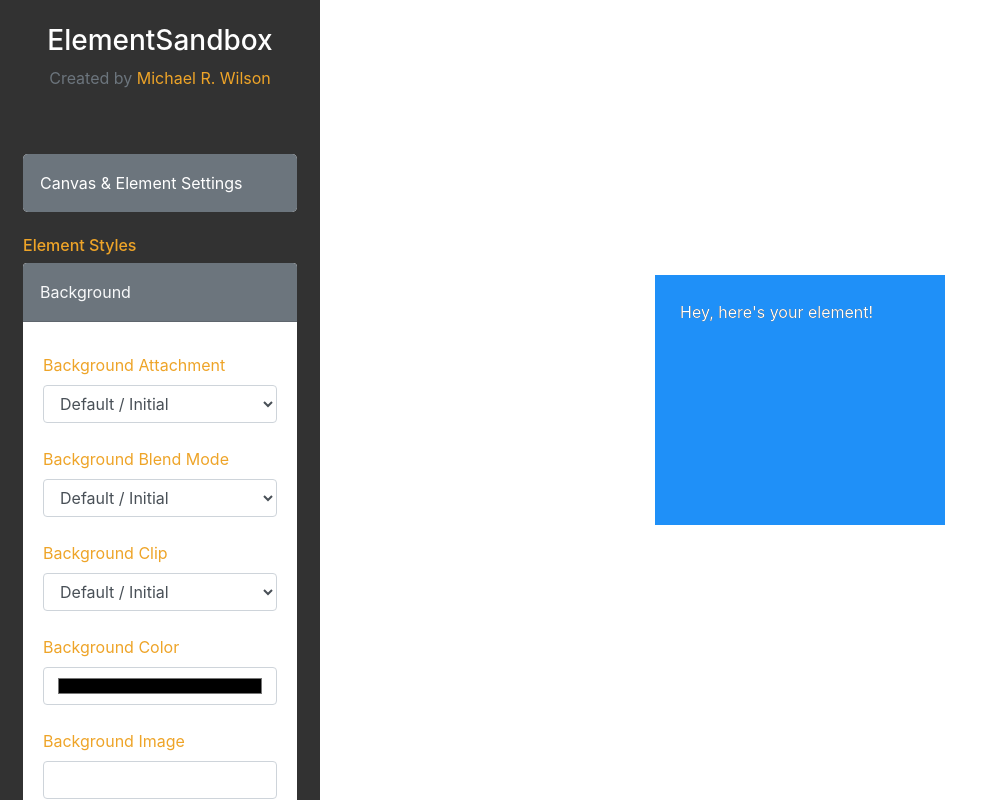
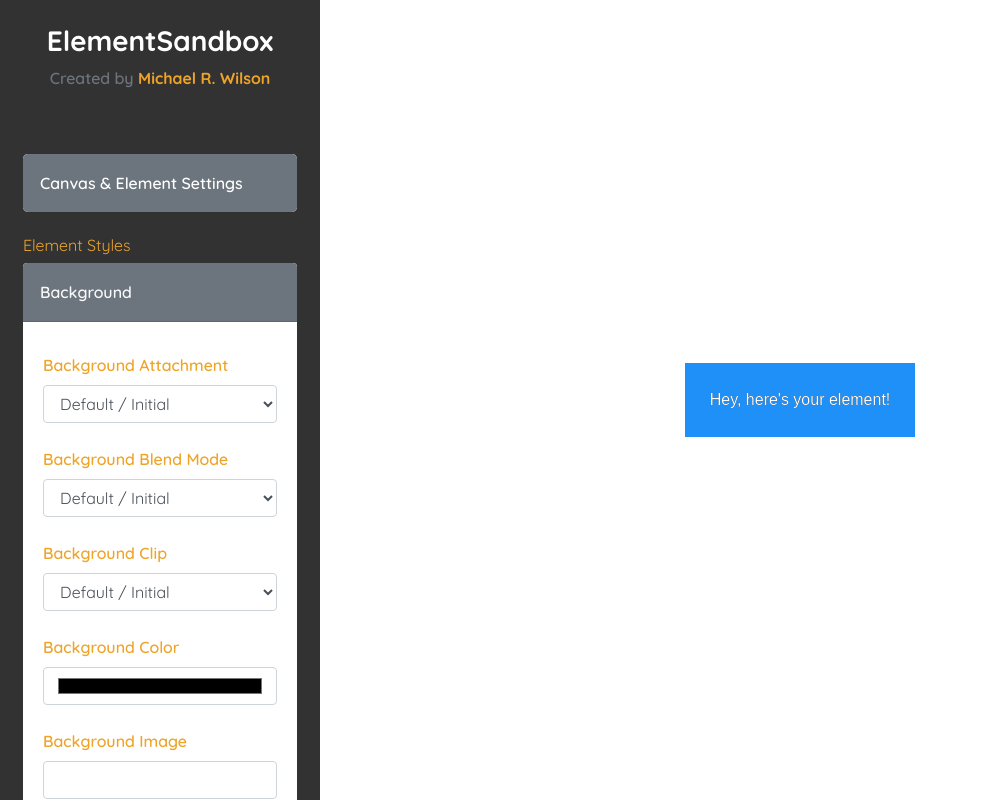
Before and after one commit to mikallwilsonn/elementsandbox, a React app: page / in a window 1280 px wide. Both pictures are taken after a click on the button "Background". Shown: the whole page, without its empty margins (0-985 px from the left). Built offline with nearby package versions, Linux system fonts and the light colour scheme.

Commit message:
Removed the unneccessary console log when changing a style, and implemented a new font

```diff
--- a/public/index.html
+++ b/public/index.html
@@ -22,6 +22,6 @@
   <body>
     <noscript>You need to enable JavaScript to run HTMentaL</noscript>
 
-    <div id="root"></div>
+    <div id="root" class="font-regular"></div>
   </body>
 </html>
--- a/src/components/Application.js
+++ b/src/components/Application.js
@@ -58,7 +58,7 @@ class Application extends Component {
                 <Sidebar        />
                 <ElementCanvas  />
 
-                <div className="alert alert-dark mobile-notice" role="alert">
+                <div className="alert alert-dark mobile-notice font-medium" role="alert">
                     For the best experience, it is recommended to use this on desktop.
 
                     <button type="button" className="close ml-3" data-dismiss="alert" aria-label="Close">
--- a/src/components/mixins/ChoiceControl.js
+++ b/src/components/mixins/ChoiceControl.js
@@ -7,15 +7,16 @@ import React from 'react';
 const ChoiceControl = ({ label, styleName, options, help }) => {
     return (
         <div className="form-group mt-2 pt-1 pb-1">
-            <label htmlFor={styleName} className="text-theme-primary">
+            <label htmlFor={styleName} className="text-theme-primary font-medium">
                 {label}
             </label>
             <select
                 className="form-control element-control"
                 name={styleName}
                 id={styleName}
+                defaultValue=''
             >
-                <option disabled defaultValue selected className="text-muted">
+                <option disabled value='' className="text-muted">
                     Default / Initial
                 </option>
 
--- a/src/components/mixins/ColorControl.js
+++ b/src/components/mixins/ColorControl.js
@@ -7,7 +7,7 @@ import React from 'react';
 const ColorControl = ({ label, styleName, help, }) => {
     return (
         <div className="form-group text-theme-primary mt-2 pt-1 pb-1">
-            <label htmlFor={styleName}>
+            <label htmlFor={styleName} className="text-theme-primary font-medium">
                 {label}
             </label>
 
--- a/src/components/mixins/ControlGroup.js
+++ b/src/components/mixins/ControlGroup.js
@@ -13,7 +13,7 @@ class ControlGroup extends Component {
             <div className="card border-0">
                 <div className="card-header p-0 text-left bg-secondary" id={`${name}Heading`}>
                     <h2 className="mb-0 p-0">
-                        <button className="btn btn-link control-toggle text-light m-0 p-3 h-100 w-100 text-left" type="button" data-toggle="collapse" data-target={`#${name}Controls`} aria-expanded="true" aria-controls={`${name}Controls`}>
+                        <button className="btn btn-link control-toggle text-light m-0 p-3 h-100 w-100 text-left font-medium" type="button" data-toggle="collapse" data-target={`#${name}Controls`} aria-expanded="true" aria-controls={`${name}Controls`}>
                             {label}
                         </button>
                     </h2>
--- a/src/components/mixins/ImageControl.js
+++ b/src/components/mixins/ImageControl.js
@@ -6,8 +6,8 @@ import React from 'react';
 // Control
 const ImageControl = ({ label, styleName, help, sizing }) => {
     return (
-        <div className="form-group text-theme-primary mt-2 pt-1 pb-1">
-            <label htmlFor={styleName}>
+        <div className="form-group mt-2 pt-1 pb-1">
+            <label htmlFor={styleName} className="text-theme-primary font-medium">
                 {label}
             </label>
 
--- a/src/components/mixins/InputControl.js
+++ b/src/components/mixins/InputControl.js
@@ -7,7 +7,7 @@ import React from 'react';
 const InputControl = ({ label, styleName, help, sizing }) => {
     return (
         <div className="form-group text-theme-primary mt-2 pt-1 pb-1">
-            <label htmlFor={styleName}>
+            <label htmlFor={styleName} className="text-theme-primary font-medium">
                 {label}
             </label>
 
--- a/src/components/mixins/RangeControl.js
+++ b/src/components/mixins/RangeControl.js
@@ -7,7 +7,7 @@ import React from 'react';
 const RangeControl = ({ label, styleName, min = 0, max, step = 1, sizing, value = 0, help }) => {
     return (
         <div className="form-group mt-2 pt-1 pb-1">
-            <label htmlFor={styleName} className="text-theme-primary">
+            <label htmlFor={styleName} className="text-theme-primary font-medium">
                 {label}
             </label>
             <input
@@ -20,7 +20,7 @@ const RangeControl = ({ label, styleName, min = 0, max, step = 1, sizing, value
                 max={max}
                 step={step}
                 data-sizing={sizing}
-                onChange={() => console.log( `changing ${styleName}` )}
+                //onChange={() => console.log( `changing ${styleName}` )}
             />
             {help ?
                 <small id={`${styleName}Help`} class="form-text text-muted mb-3">
--- a/src/components/sections/ElementList.js
+++ b/src/components/sections/ElementList.js
@@ -64,7 +64,7 @@ class ElementList extends Component {
                     className="form-control"
                     defaultValue=''
                 >
-                    <option disabled selected value=''>Choose An Element</option>
+                    <option disabled value=''>Choose An Element</option>
 
                     {this.renderOptions()}
                 </select>
--- a/src/components/sections/Sidebar.js
+++ b/src/components/sections/Sidebar.js
@@ -39,8 +39,8 @@ class Sidebar extends Component {
         return (
             <section id="Sidebar" className="col-lg-3 m-0 p-2 bg-theme-black text-white">
                 <header className="text-center p-3">
-                    <h1 className="h3">ElementSandbox</h1>
-                    <span className="text-muted">Created by <a href="https://github.com/mikallwilsonn/" className="text-theme-primary" target="_blank" rel="noopener noreferrer">Michael R. Wilson</a></span>
+                    <h1 className="h3 font-bold">ElementSandbox</h1>
+                    <span className="text-muted font-medium">Created by <a href="https://github.com/mikallwilsonn/" className="text-theme-primary font-bold" target="_blank" rel="noopener noreferrer">Michael R. Wilson</a></span>
                 </header>
 
                 <div className="col-lg-12 mt-5 d-flex flex-column">
@@ -50,7 +50,7 @@ class Sidebar extends Component {
                         <div className="card border-0 rounded-lg">
                             <div className="card-header p-0 text-left bg-secondary" id="headingOne">
                                 <h2 className="mb-0 p-0">
-                                    <button className="btn btn-link control-toggle text-white m-0 p-3 h-100 w-100 text-left" type="button" data-toggle="collapse" data-target="#collapseOne" aria-expanded="true" aria-controls="collapseOne">
+                                    <button className="btn btn-link control-toggle text-white m-0 p-3 h-100 w-100 text-left font-medium" type="button" data-toggle="collapse" data-target="#collapseOne" aria-expanded="true" aria-controls="collapseOne">
                                         Canvas &amp; Element Settings
                                     </button>
                                 </h2>
@@ -69,8 +69,9 @@ class Sidebar extends Component {
 
                                         <textarea
                                             type="text" className="form-control code-input" id="element-text-content" name="element-text-content" aria-describedby="element-text-contentHelp" placeholder=""
-                                            onChange={( event ) => this.updateElementText( event.target.value )}>
-                                                Hey, here's your element!
+                                            onChange={( event ) => this.updateElementText( event.target.value )}
+                                            defaultValue="Hey, here's your element!">
+
                                             </textarea>
 
                                         <small id="element-text-contentHelp" className="form-text text-muted mb-2">
--- a/src/theme/element.css
+++ b/src/theme/element.css
@@ -29,8 +29,8 @@
     --display: inline-block;
     --opacity: 1;
     --position: initial;
-    --height: 25%;
-    --width: 25%;
+    --height: auto;
+    --width: auto;
     --box-sizing: initial;
 
 
@@ -88,7 +88,7 @@
     --letter-spacing: initial;
     --word-spacing: initial;
     --text-align: initial;
-    --font-family: initial;
+    --font-family: sans-serif !important;
     --font-kerning: auto;
 
 }
@@ -192,7 +192,7 @@
     line-height: var( --line-height );
     letter-spacing: var( --letter-spacing );
     word-spacing: var( --word-spacing );
-    font-family: var( --font-family );
+    font-family: var( --font-family ) !important;
     font-kerning: var( --font-kerning );
 
     transition:0.1s;
--- a/src/theme/main.css
+++ b/src/theme/main.css
@@ -4,6 +4,7 @@
 
 @import './variables.css';
 @import './element.css';
+@import './typography.css';
 
 
 :root {
--- /dev/null
+++ b/src/theme/typography.css
@@ -0,0 +1,30 @@
+/* ----
+------------ Typography
+---- */
+
+
+@font-face {
+    font-family: 'Quicksand-Light';
+    src: url( './fonts/Quicksand/Quicksand-Light.ttf' ) format( 'truetype' );
+}
+
+@font-face {
+    font-family: 'Quicksand-Regular';
+    src: url( './fonts/Quicksand/Quicksand-Regular.ttf' ) format( 'truetype' );
+}
+
+@font-face {
+    font-family: 'Quicksand-Medium';
+    src: url( './fonts/Quicksand/Quicksand-Medium.ttf' ) format( 'truetype' );
+}
+
+@font-face {
+    font-family: 'Quicksand-Bold';
+    src: url( './fonts/Quicksand/Quicksand-Bold.ttf' ) format( 'truetype' );
+}
+
+
+.font-light { font-family: 'Quicksand-Light'; }
+.font-regular { font-family: 'Quicksand-Regular'; }
+.font-medium { font-family: 'Quicksand-Medium'; }
+.font-bold { font-family: 'Quicksand-Bold'; }
```
Also changed, not shown: src/theme/fonts/Quicksand/Quicksand-Bold.ttf (added), src/theme/fonts/Quicksand/Quicksand-Light.ttf (added), src/theme/fonts/Quicksand/Quicksand-Medium.ttf (added), src/theme/fonts/Quicksand/Quicksand-Regular.ttf (added).
